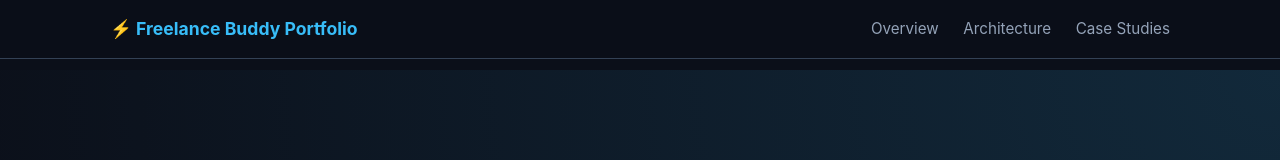
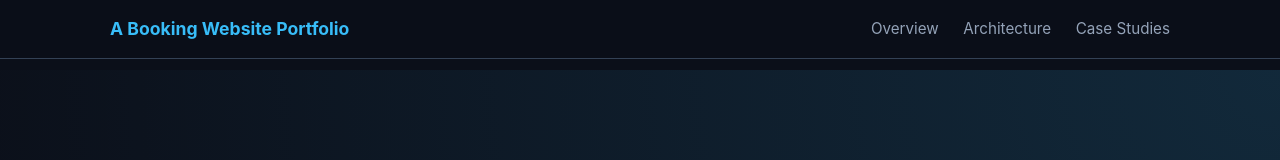
Before and after one commit to abumusa247/bookingwebsite, a plain HTML site: page index.html in a window 1280 px wide. Shown: the top 160 px of the page. Drawn offline with Linux system fonts and the light colour scheme.

Commit message:
Update index.html

```diff
--- a/index.html
+++ b/index.html
@@ -10,7 +10,7 @@
 
     <nav class="navbar">
         <div class="nav-container">
-            <span class="logo">⚡ Freelance Buddy Portfolio</span>
+            <span class="logo">A Booking Website Portfolio</span>
             <div class="nav-links">
                 <a href="#overview">Overview</a>
                 <a href="#architecture">Architecture</a>
```
